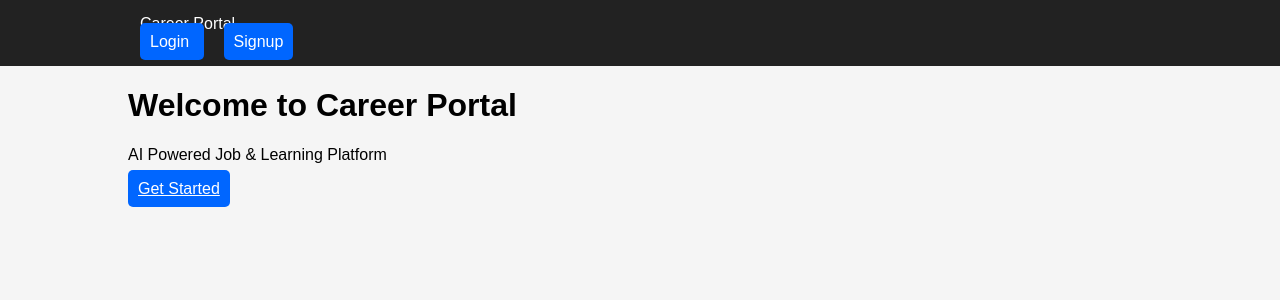
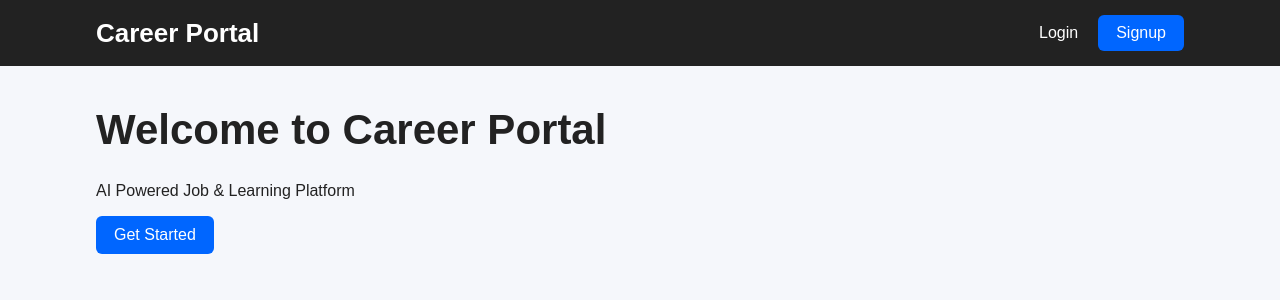
Before and after one commit to Ashuu2814/career_portal, a Django app: page / in a window 1280 px wide. Shown: the top 300 px of the page. Run offline with Django 5.2, Linux system fonts and the light colour scheme.

Commit message:
Update complete frontend styling

```diff
--- a/static/css/style.css
+++ b/static/css/style.css
@@ -1,47 +1,354 @@
-body{
-    margin:0;
-    font-family: Arial, sans-serif;
-    background:#f5f5f5;
+/* =========================
+   GLOBAL
+========================= */
+
+*{
+    box-sizing:border-box;
 }
 
 
-.navbar{
-    background:#222;
-    padding:15px;
+body{
+    margin:0;
+    font-family:Arial, Helvetica, sans-serif;
+    background:#f5f7fb;
+    color:#222;
 }
 
 
-.navbar a{
-    color:white;
-    text-decoration:none;
-    margin-right:20px;
+
+/* =========================
+   NAVBAR
+========================= */
+
+
+.navbar{
+
+    background:#222;
+    padding:15px 0;
+    width:100%;
+
 }
 
 
-.container{
-    width:80%;
+.nav-container{
+
+    width:85%;
     margin:auto;
+
+    display:flex;
+    justify-content:space-between;
+    align-items:center;
+
 }
 
 
-.card{
-    background:white;
-    padding:20px;
-    margin-top:20px;
-    border-radius:10px;
+
+.logo{
+
+    color:white;
+    font-size:26px;
+    font-weight:bold;
+    text-decoration:none;
+
 }
 
 
-button{
-    padding:10px 20px;
-    cursor:pointer;
+
+.nav-links{
+
+    display:flex;
+    align-items:center;
+    gap:20px;
+
 }
 
 
+
+.nav-links a{
+
+    color:white;
+    text-decoration:none;
+    font-size:16px;
+
+}
+
+
+
+.nav-links a:hover{
+
+    color:#4da3ff;
+
+}
+
+
+
+.username{
+
+    color:white;
+    font-weight:bold;
+
+}
+
+
+
+.signup-btn{
+
+    background:#0066ff;
+    padding:9px 18px;
+    border-radius:6px;
+
+}
+
+
+
+.signup-btn:hover{
+
+    background:#0052cc;
+    color:white !important;
+
+}
+
+
+
+/* =========================
+   PAGE CONTAINER
+========================= */
+
+
+.container{
+
+    width:85%;
+    margin:40px auto;
+
+}
+
+
+
+/* =========================
+   CARDS
+========================= */
+
+
+.card{
+
+    background:white;
+    padding:25px;
+    border-radius:12px;
+    box-shadow:0 5px 15px rgba(0,0,0,0.1);
+    margin-bottom:25px;
+
+}
+
+
+
+/* =========================
+   BUTTONS
+========================= */
+
+
+button,
 .btn{
+
+    border:none;
+    cursor:pointer;
+    padding:10px 18px;
+    border-radius:6px;
+    text-decoration:none;
+    display:inline-block;
+
+}
+
+
+
+.btn-primary{
+
     background:#0066ff;
     color:white;
-    border:none;
+
+}
+
+
+
+.btn-danger{
+
+    background:#dc3545;
+    color:white;
+
+}
+
+
+
+.btn-success{
+
+    background:#198754;
+    color:white;
+
+}
+
+
+
+.btn-warning{
+
+    background:#ffc107;
+    color:black;
+
+}
+
+
+
+/* =========================
+   FORMS
+========================= */
+
+
+input,
+textarea,
+select{
+
+    width:100%;
     padding:10px;
-    border-radius:5px;
+    margin:8px 0;
+
+    border:1px solid #ccc;
+    border-radius:6px;
+
 }
+
+
+
+form{
+
+    background:white;
+    padding:25px;
+    border-radius:10px;
+
+}
+
+
+
+/* =========================
+   HEADINGS
+========================= */
+
+
+h1{
+
+    font-size:42px;
+
+}
+
+
+h2{
+
+    color:#333;
+
+}
+
+
+
+/* =========================
+   HOME PAGE
+========================= */
+
+
+.hero{
+
+    text-align:center;
+    padding:80px 20px;
+
+}
+
+
+
+.hero h1{
+
+    color:#222;
+
+}
+
+
+
+.hero p{
+
+    font-size:20px;
+    color:#666;
+
+}
+
+
+
+/* =========================
+   JOB CARDS
+========================= */
+
+
+.job-card{
+
+    background:white;
+    padding:20px;
+    border-radius:10px;
+
+    margin-bottom:20px;
+
+    box-shadow:0 4px 12px rgba(0,0,0,0.1);
+
+}
+
+
+
+.job-card h3{
+
+    color:#0066ff;
+
+}
+
+
+
+/* =========================
+   PROFILE IMAGE
+========================= */
+
+
+.profile-image{
+
+    width:150px;
+    height:150px;
+
+    border-radius:50%;
+    object-fit:cover;
+
+}
+
+
+
+/* =========================
+   MOBILE
+========================= */
+
+
+@media(max-width:700px){
+
+
+    .nav-container{
+
+        flex-direction:column;
+        gap:15px;
+
+    }
+
+
+    .nav-links{
+
+        flex-direction:column;
+
+    }
+
+
+    .container{
+
+        width:95%;
+
+    }
+
+
+}
--- a/templates/base.html
+++ b/templates/base.html
@@ -1,63 +1,102 @@
 <!DOCTYPE html>
 <html lang="en">
+
 <head>
+
     <meta charset="UTF-8">
     <meta name="viewport" content="width=device-width, initial-scale=1.0">
-    <title>Career Portal</title>
+
+    <title>
+        Career Portal
+    </title>
 
     {% load static %}
 
     <link rel="stylesheet" href="{% static 'css/style.css' %}">
+
 </head>
+
+
 <body>
 
-    <nav class="navbar navbar-expand-lg navbar-dark bg-dark">
-        <div class="container">
-            <a class="navbar-brand" href="/">Career Portal</a>
 
-            <div>
-                <div>
+<nav class="navbar">
+
+    <div class="nav-container">
+
+
+        <a href="/" class="logo">
+            Career Portal
+        </a>
+
+
+
+        <div class="nav-links">
+
 
             {% if user.is_authenticated %}
 
-    <span class="text-white me-3">
+
+                <span class="username">
                     Hello, {{ user.username }}
                 </span>
 
-    <a href="/profile/" class="btn btn-info me-2">
+
+                <a href="/dashboard/">
+                    Dashboard
+                </a>
+
+
+                <a href="/profile/">
                     Profile
                 </a>
 
-    <a href="/dashboard/" class="btn btn-warning me-2">
-        Dashboard
-    </a>
 
-    <a href="/logout/" class="btn btn-danger">
+                <a href="/logout/">
                     Logout
                 </a>
 
+
+
             {% else %}
 
-        <a href="/login/" class="btn btn-outline-light me-2">
+
+                <a href="/login/">
                     Login
                 </a>
 
-        <a href="/signup/" class="btn btn-primary">
+
+                <a href="/signup/" class="signup-btn">
                     Signup
                 </a>
 
+
             {% endif %}
 
+
         </div>
+
+
     </div>
-        </div>
+
+
 </nav>
 
-    <div class="container mt-4">
+
+
+<div class="container">
+
+
     {% block content %}
 
+
     {% endblock %}
+
+
 </div>
 
+
+
 </body>
+
 </html>
```
Lines whose indentation alone changed are shown as unchanged.
